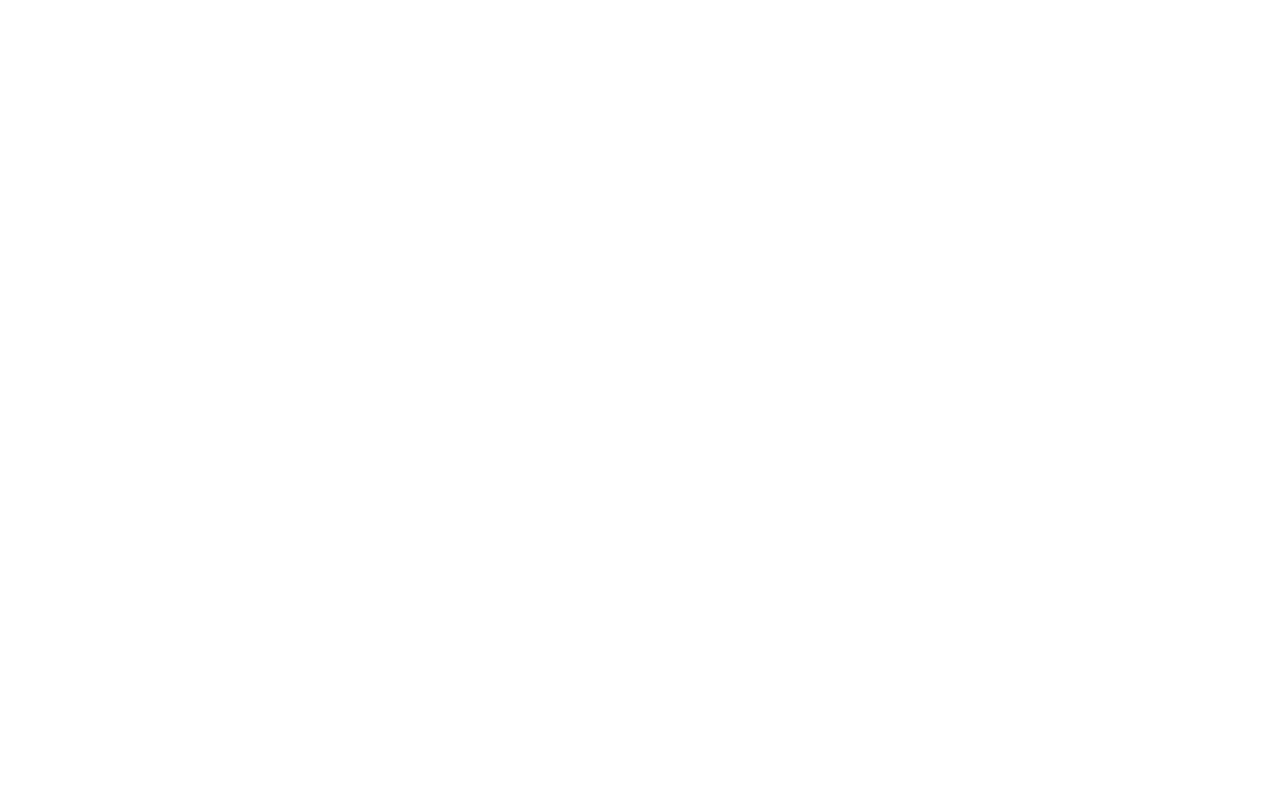
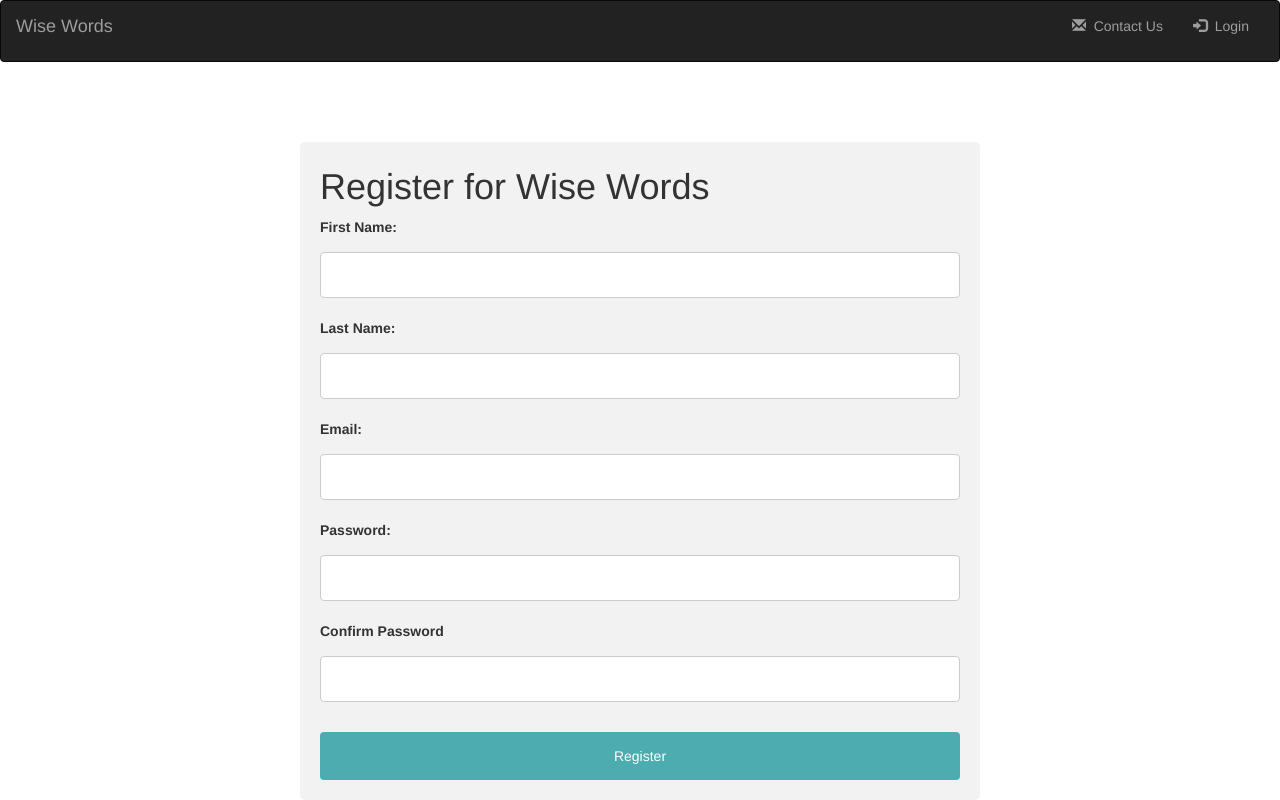
Before and after one commit to yzyasir/WiseWords, a Django app: page /welcome in a window 1280 px wide. Before the commit the page is empty. Run offline with Django 3.2, Linux system fonts and the light colour scheme; some libraries are stand-ins or nearby versions.

Commit message:
some css and error fixes, made a navbar and reformatted code

```diff
--- a/wise_words_app/models.py
+++ b/wise_words_app/models.py
@@ -67,7 +67,7 @@ class UserManager(models.Manager): # Did TableNameManager
 
         # The below code means if they do not match the pattern, what the blue not is for.
         elif not EMAIL_REGEX.match(postDataFromTheForm['formEmail']):  # test whether a field matches the pattern
-            errors['errors_email'] = "Email Must Be In Proper Format!"
+            errors['errors_email'] = "Email Must Be In Proper Format"
         else:
             email_taken = User.objects.filter(email = postDataFromTheForm['formEmail']) # What .filter does is that it filters the database for the email that comes through the form
             # If the length of this email is greater than 0, then the email is taken, note formEmail is put into a list/list
--- a/wise_words_app/static/style/style.css
+++ b/wise_words_app/static/style/style.css
@@ -36,7 +36,7 @@
     background-color: #45a049;
   }
 
-  div {
+    .loginRegContainer {
     border-radius: 5px;
     background-color: #f2f2f2;
     padding: 20px;
@@ -44,6 +44,10 @@
     margin-left: 300px;
     margin-right: 300px;
     margin-top: 80px;
+  }
+
+  li {
+      margin-bottom: 10px;
   }
 
 /* _______________________________________ */
--- a/wise_words_app/templates/baseHomePage.html
+++ b/wise_words_app/templates/baseHomePage.html
@@ -4,8 +4,89 @@
     <meta charset="UTF-8">
     <meta name="viewport" content="width=device-width, initial-scale=1.0">
     <title>Welcome to Wise Words</title>
+
+    <!-- Need this to style CSS-->
+    {% load static %}
+    <link rel="stylesheet" href="{% static 'style/style.css' %}">
+    <!-- Need this to style CSS-->
+
+    <!-- Need this for BootStrap -->
+    <link rel="stylesheet" href="https://maxcdn.bootstrapcdn.com/bootstrap/3.3.6/css/bootstrap.min.css">
+    <!-- Need this for BootStrap -->
+
+    <!-- This is for google fonts -->
+    <link rel="preconnect" href="https://fonts.gstatic.com">
+    <link href="https://fonts.googleapis.com/css2?family=Satisfy&display=swap" rel="stylesheet">
+    <!-- This is for google fonts -->
+
+    <!-- This is for jquery purposes, we want the three parallel bars to display when minimizing the sreeen -->
+    <script src="https://ajax.googleapis.com/ajax/libs/jquery/1.12.0/jquery.min.js"></script>
+    <script src="http://maxcdn.bootstrapcdn.com/bootstrap/3.3.6/js/bootstrap.min.js"></script>
+    <!-- jquery navbar purposes -->
 </head>
 <body>
+    <nav class="navbar navbar-inverse">  <!-- inverse basically changes the color of the navbar to black or any other color -->
+        <div class=container-fluid>
+            <!-- Line 20 and below is for the logo and header on the navbar -->
+            <div class="navbar-header">
+                <button type="button" class="navbar-toggle" data-toggle="collapse" data-target="#topNavBar"> <!-- topNavBar toggles the buttons on the navbar -->
+                    <span class="icon-bar"></span>
+                    <span class="icon-bar"></span> <!-- So we need 3 of these tags because we want 3 bars when the page minimizes for the navbar -->
+                    <span class="icon-bar"></span>
+                </button>
+            </div>
+            <a class="navbar-brand" href="">Wise Words</a>
 
+            <!-- Items on out navbar are from 40 and onwards -->
+            <div class="collapse navbar-collapse" id="topNavBar"> <!-- Due to top navbar all these items will become hidden -->
+                <ul class="nav navbar-nav navbar-right"> <!-- navbar-right moves the things inside to the right of the bar, vice versa -->
+                    <li class="">
+                        <a href="#">
+                            <span class="glyphicon glyphicon-envelope" aria-hidden="true"></span>&nbsp; Contact Us
+                        </a>
+                    </li>
+                    <li class="">
+                        <a href="/loginPage">
+                            <span class="glyphicon glyphicon-log-in" aria-hidden="true"></span>&nbsp; Login
+                        </a>
+                    </li>
+                </ul>
+            </div>
+        </div>
+    </nav>
+
+    <div class="loginRegContainer">
+        <h1>Register for Wise Words</h1>
+
+        {% for message in messages %} <!-- messages was imported int he views file -->
+            <li {% if message.tags %} class="{{ message.tags }}"{% endif %}>{{ message }}</li>
+        {% endfor %}  <!-- message.tags will also show they key along with the value of the errors object, ****** GO OVER .TAGS AGAIN ******-->
+
+
+        <!-- the action refers to the method we made in views -->
+        <form action="/register" method="post">  <!-- a shortcut to make a form is "form:post", nothing else needed -->
+        <!-- Make sure to specify this is a post req -->
+
+            {% csrf_token %} <!-- These tokens are a unique unpredictable value that is generated serverside and transmitted to the client. Basically when the later req is made, the serverside validates the rew based upon whether the token is present or not (or invalid). Prevents the attacker from construct a fully valide HTTP req. -->
+
+            <label>First Name:</label><br>  <!-- br tag is for a single line break -->
+            <input type="text" name="formFirstName" id=""><br>  <!-- type "input:text" or "input:password" to make a quick input tag-->
+
+            <label>Last Name:</label><br>
+            <input type="text" name="formLastName" id=""><br>  <!-- Whatever information I want the form to have, I need to give them name attributes that will go to the backend -->
+
+            <label>Email:</label><br>
+            <input type="text" name="formEmail" id=""><br> <!--  -->
+
+            <label>Password:</label><br>
+            <input type="password" name="formPassword" id=""><br>  <!-- the benefit of putting type="password is that what we now type in the bar is hidden" -->
+
+            <label>Confirm Password</label><br>
+            <input type="password" name="formConfirmPW" id=""><br> <!-- For the info to be printed in the views page, we needed to add name attributes -->
+
+            <input type="submit" value="Register">
+
+        </form>
+    </div>
 </body>
 </html>
--- a/wise_words_app/templates/login.html
+++ b/wise_words_app/templates/login.html
@@ -10,7 +10,7 @@
 <!-- Need this to style -->
 </head>
 <body>
-    <div>
+    <div class="loginRegContainer">
         <h1>Login for Wise Words</h1>
 
         <!-- This is needed to display the validation errors -->
--- a/wise_words_app/templates/reg.html
+++ b/wise_words_app/templates/reg.html
@@ -13,7 +13,7 @@
 <!-- Need this to style -->
 </head>
 <body>
-    <div>
+    <div class="loginRegContainer">
         <h1>Register for Wise Words</h1>
 
         {% for message in messages %} <!-- messages was imported int he views file -->
--- a/wise_words_app/views.py
+++ b/wise_words_app/views.py
@@ -37,7 +37,7 @@ def register(request): # Things to ask: What am I expecting to return? Render a
         for key, value in validationErrorsObject.items(): # Writing it this way allows me to get the key and value
             messages.error(request, value) # .error is a thing that comes from the messages module that we imported
             # This (request, value) is for all the values in the errors disctionary, WHAT IS REQUEST DOING HERE
-        return redirect("/registerPage")
+        return redirect("/welcome")
     else:
 
         # Encrypt the passcode, and then create the user
@@ -64,7 +64,7 @@ def register(request): # Things to ask: What am I expecting to return? Render a
         # Here we made an object, hence the create
 
 
-    return redirect("/") # post reqs are redirects in python, we redirected to the home page "/""
+    return redirect("/homepage") # post reqs are redirects in python, we redirected to the home page "/""
 
 # _____________________________________________________________________________________________________________________
 
@@ -131,7 +131,7 @@ def logout(request):
     request.session.clear() # Use this to clear the session cookie
 
     # Note: We are not using any validations right? So we dont need to do anything in the models file
-    return redirect("/loginPage")
+    return redirect("/welcome")
 
 # __________________________________________________________________________________________________________________________
 
```
Also changed, not shown: db.sqlite3.
